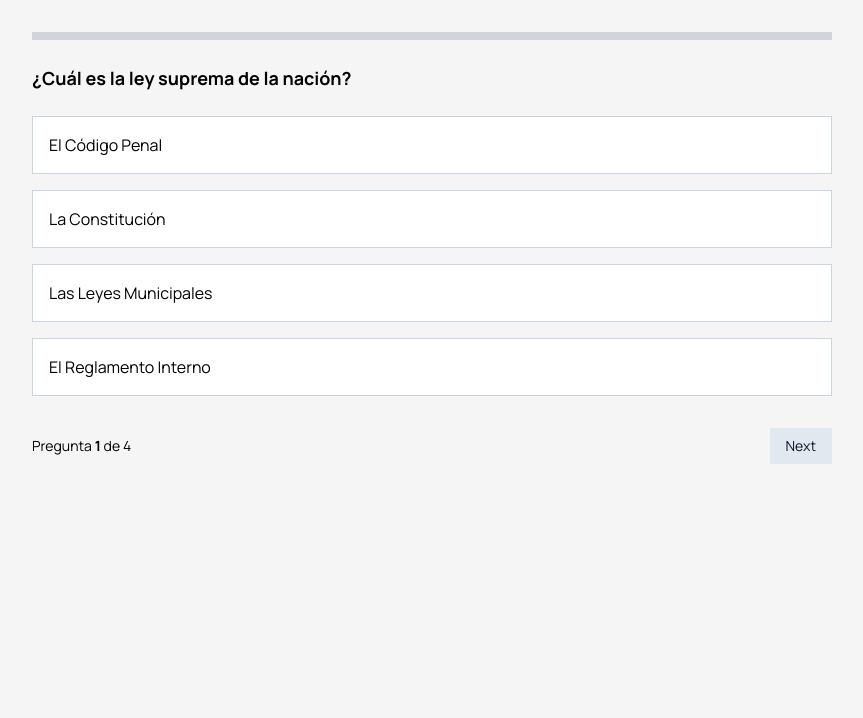
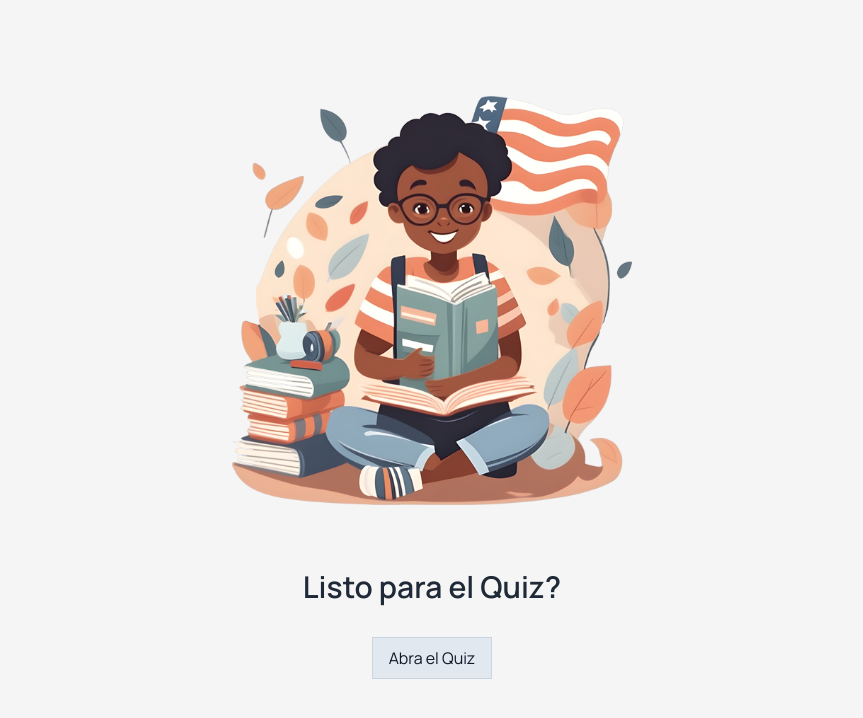
Before and after one commit to dmduffis/examen-civica-eeuu, a Next.js app: page /quiz in a window 1280 px wide. Shown: the top 718 px of the page, without its empty margins (208-1071 px from the left). Built offline with nearby package versions, Linux system fonts and the light colour scheme.

Commit message:
rework code

```diff
--- a/src/app/quiz/page.tsx
+++ b/src/app/quiz/page.tsx
@@ -2,8 +2,10 @@
 
 import { nanoid } from 'nanoid'
 import React, { useState, useEffect } from 'react'
+import Image from 'next/image';
 import ProgressBar from '../components/ProgressBar';
 import Results from './Results';
+import boyReading from '../assets/images/quiz_start.png';
 
 const data = [
     {
@@ -169,9 +171,10 @@ const data = [
 
 export default function Home() {
 
+
     const [started, setStarted] = useState<boolean>(false);
     const [questionIndex, setQuestionIndex] = useState<number>(0);
-    const [QuizSubmitted, setQuizSubmitted] = useState<boolean>(false);
+    const [quizSubmitted, setQuizSubmitted] = useState<boolean>(false);
     const [randomArray, setRandomArray] = useState([]);
     const [questionSelected, setQuestionSelected] = useState<string | null>(null);
     const [questionSubmitted, setQuestionSubmitted ] = useState(false);
@@ -196,10 +199,9 @@ export default function Home() {
         default: 'hidden font-semibold mt-4 mb-6 transition-all duration-500 ease-in-out fade-in justify-right'
     }
 
-    // useEffect(() => {
-    //     const shuffledAnswersArray = [...answersArray].sort(() => 0.5 - Math.random());
-    //     setRandomArray(shuffledAnswersArray);
-    // }, []);
+    const handleStart = () => {
+        setStarted(true);
+    }
 
     const handleSelect = (item:any) => {
         setQuestionSubmitted(true);
@@ -215,15 +217,13 @@ export default function Home() {
 
     const handleNext = () => {
 
-    if (questionSubmitted && questionIndex < randomArray.length - 1) {
-    setQuestionIndex(prevIndex => prevIndex += 1)
-    setQuestionSubmitted(false);
-    setQuestionSelected(null);
-    setCurrentCorrect(null)
-    console.log(progressPercentage);
+    if (questionIndex === answersArray.length -1) {
+        setQuizSubmitted(true)
     } else {
-
-        setQuizSubmitted(true);
+        setQuestionIndex(prevIndex => prevIndex += 1)
+        setQuestionSubmitted(false);
+        setQuestionSelected(null);
+        setCurrentCorrect(null)
     }
 }
 
@@ -236,14 +236,33 @@ const restartQuiz = () => {
     setCurrentCorrect(null)
 }
 
-if (QuizSubmitted) {
+if (quizSubmitted) {
     return (
-<Results correctAnswers={score} incorrectAnswers={answersArray.length - score} totalQuestions={answersArray.length} restartQuiz={restartQuiz}/>
+    <Results
+        correctAnswers={score}
+        incorrectAnswers={answersArray.length - score}
+        totalQuestions={answersArray.length}
+        restartQuiz={restartQuiz}/>
     )
-
 } else {
 
   return (
+
+    !started ?
+    <main className='flex flex-col w-full justify-center mt-8'>
+
+        <div className='flex justify-center mt-16'>
+        <Image src={boyReading} width={400} alt='boy reading book'/>
+        </div>
+
+        <h1 className='text-3xl font-semibold text-gray-800 text-center mt-16'>Listo para el Quiz?</h1>
+
+        <div className='flex justify-center mt-8'>
+        <button onClick={() => handleStart()} className='text-gray-900 py-2 px-4 bg-slate-200 border border-slate-300 text-underline hover:border-blue-400'>Abra el Quiz</button>
+        </div>
+
+    </main>
+    :
     <main className='flex flex-col w-full justify-center mt-8'>
         <div>
             <ProgressBar progressPercentage={progressPercentage}/>
@@ -264,7 +283,7 @@ if (QuizSubmitted) {
                <p className='text-sm font-semibold text-green-500'>{questionSubmitted? (currentCorrect ? "" : (answer.isCorrect ? 'respuesta correcta' : '')): ''}</p>
                </button>
 
-{questionSelected === answer.id ? (<p className={questionSubmitted ? feedbackClasses.submitted : feedbackClasses.default}>{questionSubmitted ? (currentCorrect ? 'Correcto! 👏' : 'Incorrecto 😥') : ''}</p>) : ''}
+               {questionSelected === answer.id ? (<p className={questionSubmitted ? feedbackClasses.submitted : feedbackClasses.default}>{questionSubmitted ? (currentCorrect ? 'Correcto! 👏' : 'Incorrecto 😥') : ''}</p>) : ''}
 </>
                );
             })}
@@ -272,7 +291,7 @@ if (QuizSubmitted) {
             <div className='mt-8 flex flex-row items-center w-full text-sm justify-between'>
             <p>Pregunta <span className='font-bold'>{questionIndex + 1}</span> de {answersArray.length}</p>
 
-            <button onClick={() => handleNext()} className='text-gray-900 py-2 px-4 bg-slate-200' disabled={questionSubmitted? false: true}>{questionIndex === answersArray.length -1 ? 'Submit' : 'Next'}</button>
+            <button onClick={() => handleNext()} className='text-gray-900 py-2 px-4 bg-slate-200' disabled={questionSubmitted? false : true}>{questionIndex === answersArray.length -1 ? 'Submit' : 'Next'}</button>
             </div>
         </div>
     </main>
```
